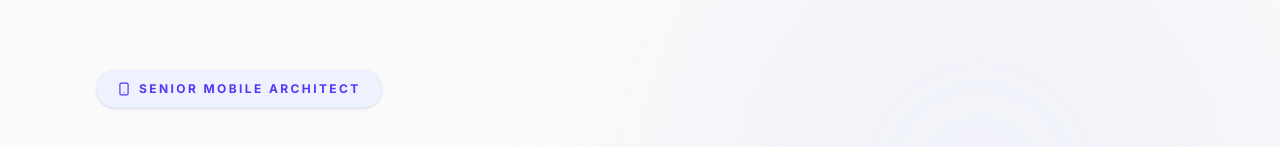
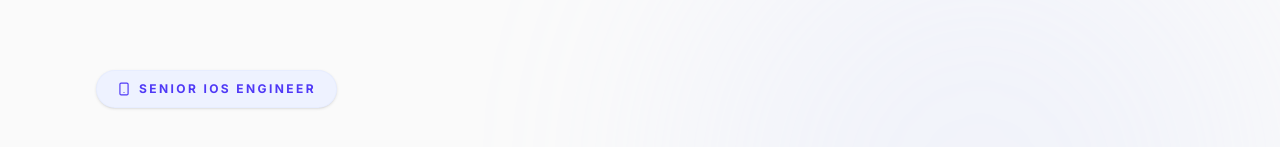
Before and after one commit to ketan-parmar/ketan-parmar-website, a React (Vite) app: page / in a window 1280 px wide. Shown: the part 122-269 px from the top of the page. Built offline with nearby package versions, Linux system fonts and the light colour scheme.

Commit message:
bug fixes

```diff
--- a/src/App.tsx
+++ b/src/App.tsx
@@ -192,7 +192,7 @@ export default function App() {
             >
               <div className="inline-flex items-center gap-2 px-4 py-2 sm:px-5 sm:py-2.5 bg-indigo-50 text-indigo-600 rounded-full text-[10px] sm:text-xs font-black uppercase tracking-[0.2em] mb-6 sm:mb-10 shadow-sm border border-indigo-100/50">
                 <Smartphone className="w-3 sm:w-3.5 h-3 sm:h-3.5" />
-                Senior Mobile Architect
+                Senior iOS Engineer
               </div>
               <h1 className="text-4xl sm:text-6xl md:text-8xl lg:text-9xl font-black tracking-tighter leading-[0.9] sm:leading-[0.85] mb-6 sm:mb-10 text-balance">
                 Building the future of <span className="text-neutral-400 italic font-serif">mobile</span> experiences.
```
Also changed, not shown: index.html (line endings or trailing spaces).
